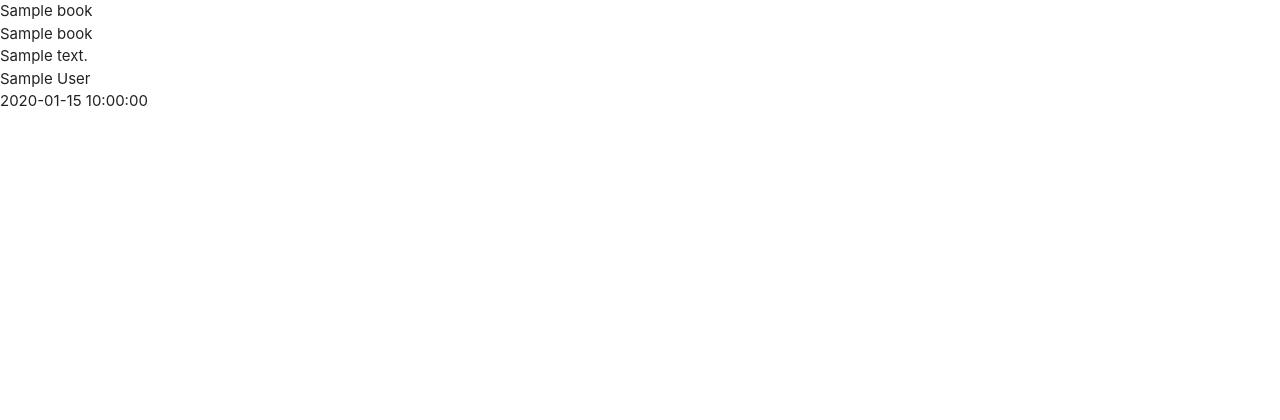
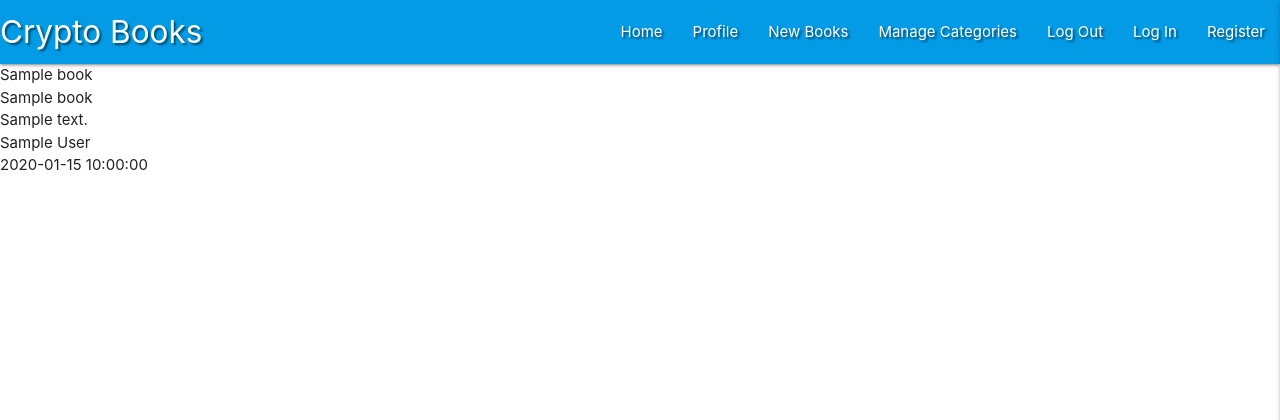
Before and after one commit to tindyc/milestoneproject3, a Python web app: template templates/books.html in a window 1280 px wide. Shown: the top 420 px of the page. Run offline with Jinja, Linux system fonts and the light colour scheme; the template is opened without the code that fills it: most values are stand-ins (such as "Sample title", 1, 10 or a date in 2020); some libraries are stand-ins or nearby versions.

Commit message:
Add Materialize Navbar and Sidenav

```diff
--- a/static/css/style.css
+++ b/static/css/style.css
@@ -0,0 +1,3 @@
+.text-shadow {
+    text-shadow: 2px 2px 2px rgba(0, 0, 0, 0.5);
+}
--- a/static/js/script.js
+++ b/static/js/script.js
@@ -0,0 +1,7 @@
+/*
+    jQuery for MaterializeCSS initialization
+*/
+
+$(document).ready(function () {
+    $(".sidenav").sidenav({edge: "right"});
+});
--- a/templates/base.html
+++ b/templates/base.html
@@ -1,21 +1,48 @@
 <!DOCTYPE html>
 <html lang="en">
-
 <head>
     <meta charset="UTF-8">
     <meta name="viewport" content="width=device-width, initial-scale=1.0">
     <link rel="stylesheet" href="https://cdnjs.cloudflare.com/ajax/libs/font-awesome/5.13.1/css/all.min.css"
-        integrity="sha512-xA6Hp6oezhjd6LiLZynuukm80f8BoZ3OpcEYaqKoCV3HKQDrYjDE1Gu8ocxgxoXmwmSzM4iqPvCsOkQNiu41GA=="
-        crossorigin="anonymous" type="text/css">
-    <link rel="stylesheet" href="https://cdnjs.cloudflare.com/ajax/libs/materialize/1.0.0/css/materialize.min.css"
-        type="text/css">
+        integrity="sha512-xA6Hp6oezhjd6LiLZynuukm80f8BoZ3OpcEYaqKoCV3HKQDrYjDE1Gu8ocxgxoXmwmSzM4iqPvCsOkQNiu41GA==" crossorigin="anonymous" type="text/css">
+    <link rel="stylesheet" href="https://cdnjs.cloudflare.com/ajax/libs/materialize/1.0.0/css/materialize.min.css" type="text/css">
     <link rel="stylesheet" href="{{ url_for('static', filename='css/style.css') }}" type="text/css">
     {% block styles %}
     {% endblock %}
-    <title>CryptoBooks</title>
+    <title>Crypto Books</title>
 </head>
+<body>
 
-<body>
+	<header>
+        <!-- top navbar -->
+		<nav class="nav-extended text-shadow light-blue darken-1">
+			<div class="nav-wrapper">
+				<a href="{{ url_for('get_books') }}" class="brand-logo">Crypto Books</a>
+				<a href="#" data-target="mobile-demo" class="sidenav-trigger right"><i class="fas fa-bars"></i></a>
+				<ul class="right hide-on-med-and-down">
+					<li><a href="{{ url_for('get_books') }}">Home</a></li>
+					<li><a href="#">Profile</a></li>
+					<li><a href="#">New Books</a></li>
+					<li><a href="#">Manage Categories</a></li>
+					<li><a href="#">Log Out</a></li>
+					<li><a href="#">Log In</a></li>
+					<li><a href="#">Register</a></li>
+				</ul>
+			</div>
+		</nav>
+
+        <!-- mobile sidenav -->
+		<ul class="sidenav" id="mobile-demo">
+            <li><h4 class="center-align light-blue-text text-darken 4">Task Manager</h4></li>
+            <li><a href="{{ url_for('get_books') }}">Home</a></li>
+            <li><a href="#">Profile</a></li>
+            <li><a href="#">New Task</a></li>
+            <li><a href="#">Manage Categories</a></li>
+            <li><a href="#">Log Out</a></li>
+            <li><a href="#">Log In</a></li>
+            <li><a href="#">Register</a></li>
+		</ul>
+	</header>
 
     {% block content %}
     {% endblock %}
@@ -27,5 +54,4 @@
     {% block scripts %}
     {% endblock %}
 </body>
-
 </html>
```
